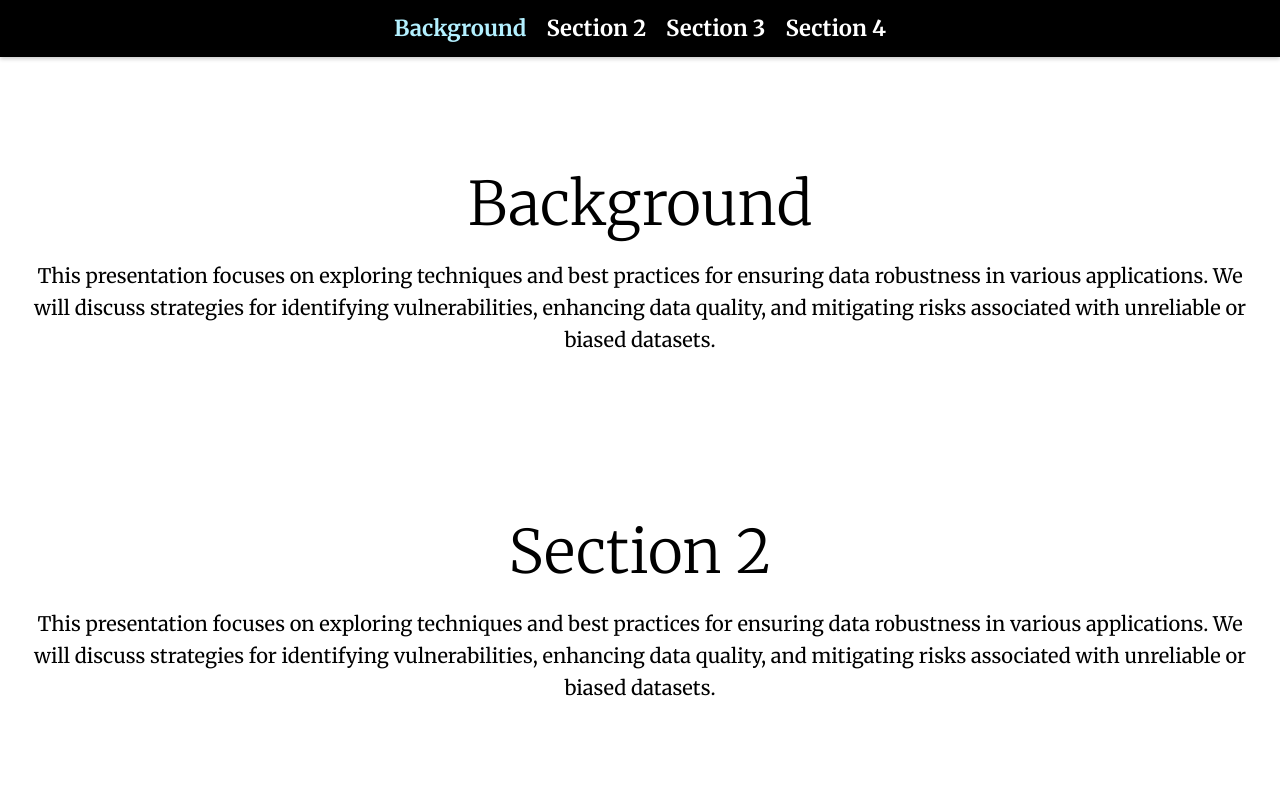
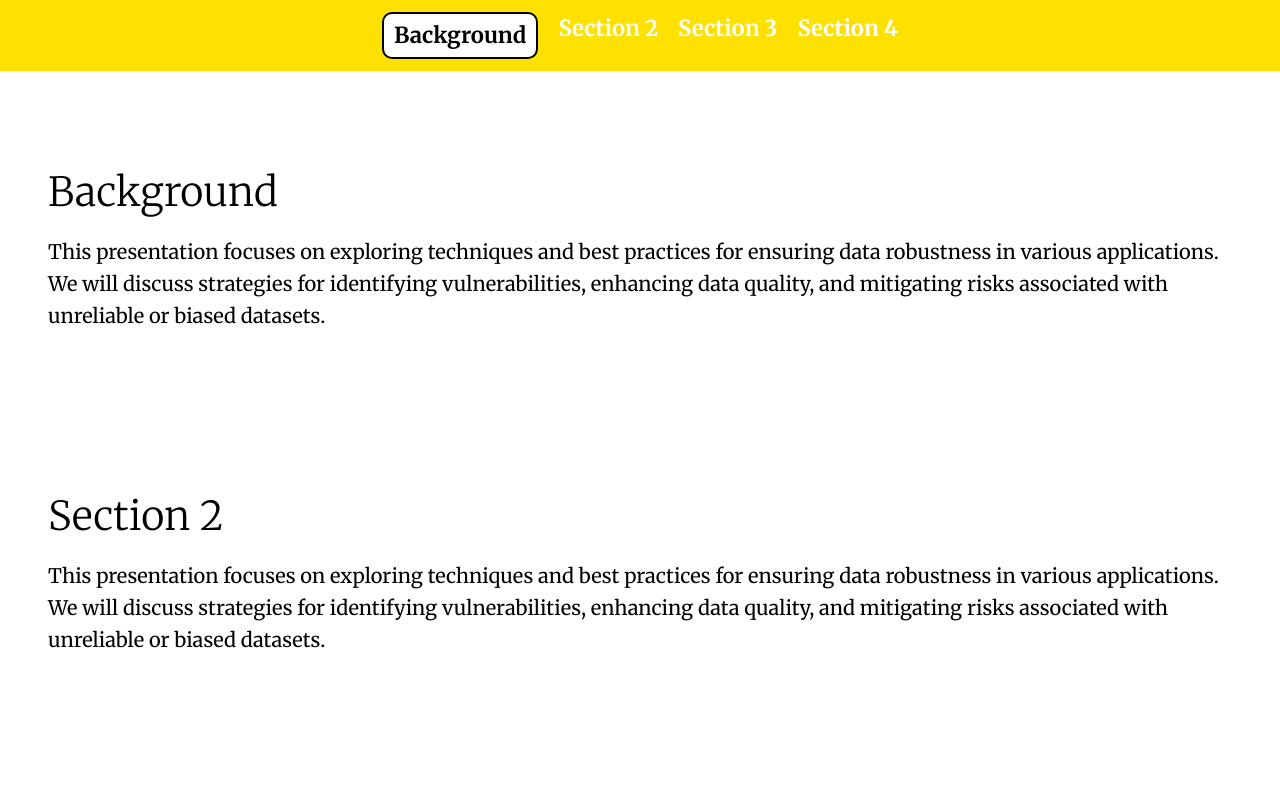
Before and after one commit to MarlonPlease/Error-Injection-Robustness-Classifier, a SvelteKit app: page / in a window 1280 px wide. Shown: the top 800 px of the page. Built offline with nearby package versions, Linux system fonts and the light colour scheme.

Commit message:
Website so far

```diff
--- a/src/components/App.svelte
+++ b/src/components/App.svelte
@@ -70,9 +70,9 @@
     :root {
         --color-bg: rgb(165, 165, 165);
         --color-text: rgb(0, 0, 0);
-        --nav-bg: #000;
+        --nav-bg: rgb(255, 225, 0);
         --nav-text: #FFF;
-        --nav-active: #B3F0FF;
+        --nav-active:rgb(0, 0, 0);
     }
 
     *,
@@ -95,7 +95,7 @@
         top: 0;
         left: 0;
         right: 0;
-        box-shadow: 0 2px 4px rgba(0, 0, 0, 0.2);
+        box-shadow: 0 2px 4px rgba(0, 0, 0, 0);
         z-index: 10;
     }
 
@@ -111,11 +111,17 @@
         font-size: 22px;
         font-weight: 700;
         cursor: pointer;
-        transition: color 0.3s ease;
+        transition: color 0.8s ease;
     }
 
     nav li.active {
         color: var(--nav-active);
+        color: var(--nav-active);
+        border: 2px solid var(--nav-active); /* Add a border around the active item */
+        padding: 5px 10px; /* Add padding inside the border */
+        border-radius: 10px; /* Optional: make the box corners rounded */
+        background-color: rgb(255, 255, 255); /* Optional: add a subtle background for the active item */
+        transition: all 0.8s ease;
     }
 
     main {
@@ -134,15 +140,19 @@
     }
 
     h1 {
-        font-size: 60px;
+        font-size: 40px;
         font-weight: 300;
         line-height: 1.2;
         margin-bottom: 20px;
+        text-align: left;
+        padding-left: 20px;
     }
 
     p {
         font-size: 20px;
         font-weight: 400;
         line-height: 1.6;
+        text-align: left;
+        padding-left: 20px;
     }
 </style>
```
